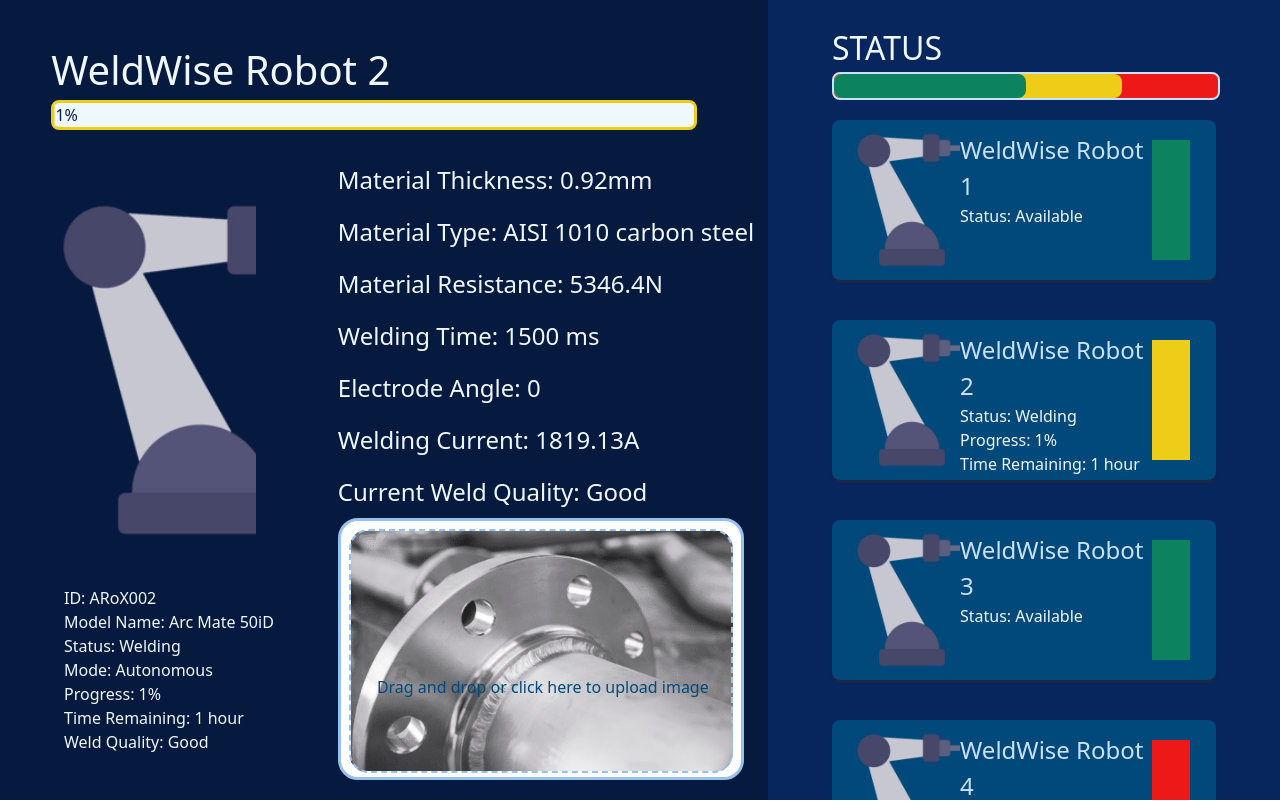
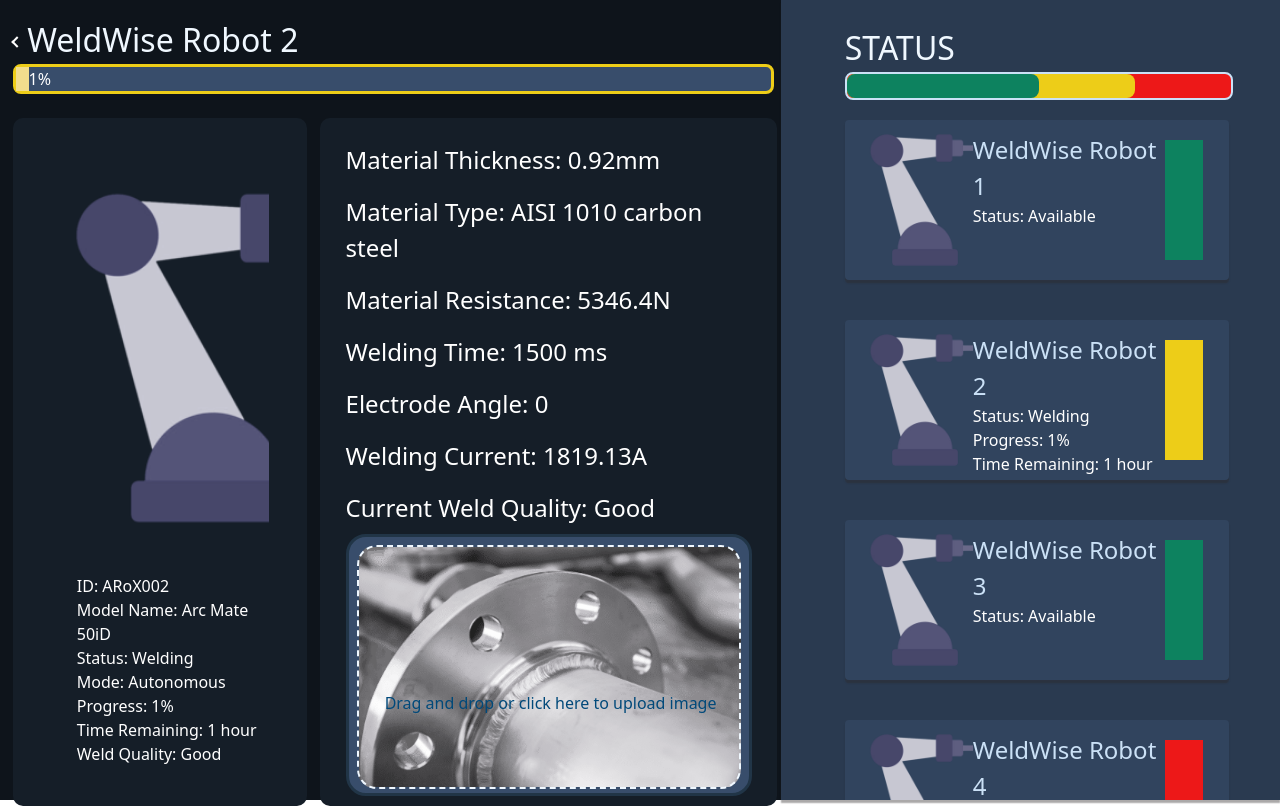
Before and after one commit to ajsanna/AI-for-better-future_Infer-X, a React (Vite) app in the folder client/: page / in a window 1280 px wide. Built offline with nearby package versions, Linux system fonts and the light colour scheme.

Commit message:
update color pallete

```diff
--- a/client/src/App.jsx
+++ b/client/src/App.jsx
@@ -49,9 +49,10 @@ function App() {
         <div className='status'>
           <div className='current_bot'>
             <div className='bot_name'>
+              <i class="arrow left"></i>
               WeldWise Robot 2
             </div>
-            <div className='progress_bar' style={{width: '50vw'}}>
+            <div className='progress_bar' style={{width: '59vw'}}>
               <div className='progress'></div>
               1%
             </div>
--- a/client/src/assets/css/App.css
+++ b/client/src/assets/css/App.css
@@ -1,16 +1,29 @@
 #root {
   max-width: 1280px;
+}
+
+.arrow {
+  border: solid white;
+  border-width: 0 2px 2px 0;
+  display: inline-block;
+  padding: 3px;
+  margin-bottom: 0.8vh;
+  margin-right: 0.5vw;
+}
+
+.left {
+  transform: rotate(135deg);
+  -webkit-transform: rotate(135deg);
 }
 
 #drop-area {
   width: 30vw;
   height: 30vh;
-  background: #fff;
+  background: #384D6B;
   padding: 1vh;
   border-radius: 20px;
   border-style: solid;
   text-align: center;
-  border-color: #97C0ED;
   display: block;
 }
 
@@ -18,7 +31,7 @@
   width: auto;
   height: 30vh;
   border-radius: 20px;
-  border: 2px dashed #97C0ED;
+  border: 2px dashed aliceblue;
   background-repeat: no-repeat;
   background-size: cover;
 }
@@ -39,15 +52,15 @@
 }
 
 .page {
-  color: aliceblue;
+  background-color: #0E141B;
   height: 100vh;
   width: 100vw;
   display: flex;
 }
 
 .status {
-  background-color: #061A40;
   width: 60vw;
+  padding-bottom: 3vh;
 }
 
 .bottom_container {
@@ -55,7 +68,9 @@
 }
 
 .current_bot {
-  padding-left: 4vw;
+  padding-left: 1vw;
+  padding-bottom: 1vh;
+  background-color: #0E141B;
   height: fit-content;
 }
 
@@ -63,8 +78,8 @@
   width: 60vw;
   color: aliceblue;
   font-weight: 100;
-  font-size: 5vh;
-  padding-top: 5vh;
+  font-size: 4vh;
+  padding-top: 2vh;
 }
 
 .progress_bar {
@@ -74,36 +89,48 @@
   border-style: solid;
   border-width: 3px;
   border-color: #edcd18;
-  background-color: aliceblue;
-  color: #071F4B;
+  background-color: #384D6B;
+  color: white;
 }
 
 .progress {
   height: 3vh;
-  width: 0.1vw;
+  width: 1vw;
   background-color: #f2dd8d;
 }
 
 .bot_info_container {
+  background-color: #151E28;
+  padding-bottom: 5vh;
+  margin-top: 2vh;
+  margin-right: 1vw;
+  margin-left: 1vw;
+  border-radius: 10px;
+  padding-right: 3vw;
   width: fit-content;
 }
 
 .info_text {
   padding-top: 2vh;
   padding-left: 5vw;
-  color: aliceblue;
+  color: white;
   font-size: 2vh;
   font-weight: 100;
 }
 
 .weld_info_container {
-  padding-top: 3vh;
-  width: fit-content
+  padding-left: 0;
+  padding-top: 2vh;
+  margin-top: 2vh;
+  width: fit-content;
+  background-color: #151E28;
+  border-radius: 10px;
 }
 
 .weld_info_card {
   padding: 1vh;
-  padding-left: 5vw;
+  padding-left: 2vw;
+  padding-right: 2vw;
   display: flex;
   align-content: center;
 }
@@ -111,23 +138,25 @@
 .weld_info_card_title {
   font-size: 3vh;
   font-weight: 100;
-  color: aliceblue;
+  color: white;
 }
 
 .list {
-  background-color: #08265E;
-  width: 40vw;
+  background-color: #2A3A50;
+  width: 39vw;
   height: 100vh;
+  margin-left: 1vw;
   overflow-y: auto;
   overflow-x: hidden;
+  box-shadow: 0px 0.4vh 0.1vw rgba(46, 40, 40, 0.4);
 }
 
 .card {
   display: flex;
   height: 20vh;
   width: 30vw;
-  background-color: #00497A;
-  border-radius: 8px;
+  background-color: #31445E;
+  border-radius: 4px;
   overflow: hidden;
   margin: 5vw;
   margin-top: 2.5vh;
@@ -135,6 +164,7 @@
   padding: 0;
   box-shadow: 0px 0.4vh 0.1vw rgba(46, 40, 40, 0.4);
   cursor: pointer;
+  color:white;
 }
 
 .header {
```
Also changed, not shown: 1 other file (tests, documents, lock files or other folders).
